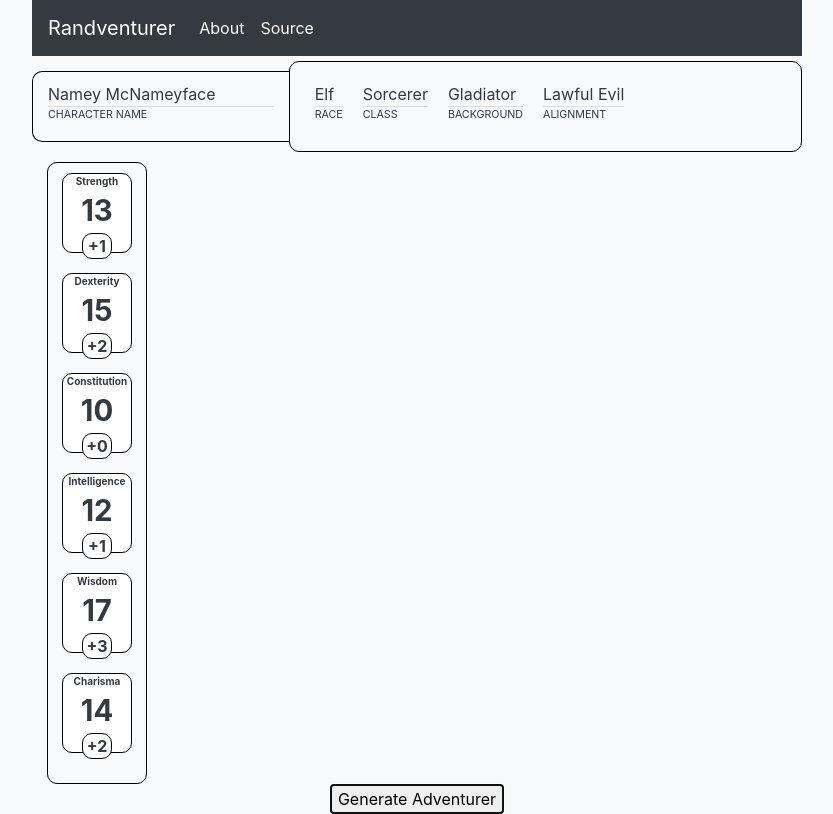
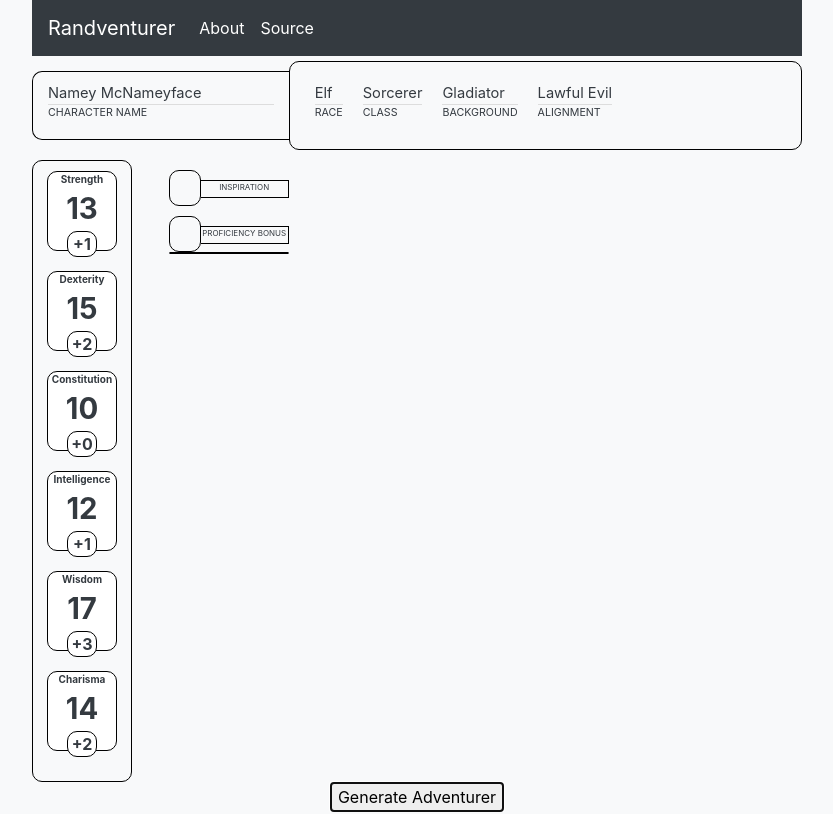
Before and after one commit to benjamincampbell/randventurer-old, an Angular app: page / in a window 1280 px wide. Both pictures are taken after a click on the button "Generate Adventurer". Shown: the whole page, without its empty margins (223-1056 px from the left). Built offline with nearby package versions, Linux system fonts and the light colour scheme.

Commit message:
working on adding stat applications

```diff
--- a/src/app/adventurer-view/adventurer-view.component.html
+++ b/src/app/adventurer-view/adventurer-view.component.html
@@ -14,7 +14,7 @@
         </div>
     </div>
     <div class="row">
-        <div class="col-4">
+        <div class="col-4 sectone">
             <div class="stats">
                 <ul class="statlist">
                     <li *ngFor="let stat of adventurer.statlist">
@@ -28,6 +28,26 @@
                     </li>
                 </ul>
             </div>
+            <div class="statapps">
+                <div class="inspiration">
+                    <div class="singlevalue"></div>
+                    <label class="singlelabel">INSPIRATION</label>
+                </div>
+                <div class="proficiency">
+                    <div class="singlevalue"></div>
+                    <label class="singlelabel">PROFICIENCY BONUS</label>
+                </div>
+                <div class="savingthrows">
+                  <li *ngFor="let savingthrow of adventurer.savingthrows">
+                    <label>{{savingthrow.name}}</label>
+                  </li>
+                </div>
+                <div class="skills">
+                  <li *ngFor="let skill of adventurer.skills">
+                    <label>{{skill.name}}</label>
+                  </li>
+                </div>
+            </div>
         </div>
         <div class="col-8">
         </div>
--- a/src/app/classes.ts
+++ b/src/app/classes.ts
@@ -2,6 +2,9 @@ export const classes = [
     {
         name: 'Barbarian',
         hitdie: 12,
+        saves: [
+            'str'
+        ]
     },
     {
         name: 'Bard',
--- a/src/app/stats.ts
+++ b/src/app/stats.ts
@@ -3,7 +3,7 @@ export const stats = [
         name: 'Strength',
         abbr: 'STR',
         skills: [
-            'athletics',
+            'Athletics',
         ]
     },
     {
--- a/src/styles.css
+++ b/src/styles.css
@@ -49,8 +49,15 @@ html {
 }
 
 .infovalue {
-    font-size: 11spt;
+    font-size: 11pt;
     border-bottom: 1px solid #ddd;
+}
+
+.sectone {
+    display: flex;
+    flex-flow: row;
+    justify-content: space-between;
+    padding: 0 !important;
 }
 
 .statlist {
@@ -97,6 +104,14 @@ html {
     padding: 10px;
 }
 
+/* .statapps {
+  width: 100px;
+  font-weight: bold;
+  border: 1px solid black;
+  border-radius: 10px;
+  padding: 10px;
+} */
+
 .statname {
     margin: 0px 0px 0px 0px;
 }
@@ -104,3 +119,31 @@ html {
 .statvalue {
     font-size: 22pt;
 }
+
+.singlevalue {
+    border: 1px solid black;
+    border-radius: 10px;
+    padding: 15px;
+}
+
+.singlelabel {
+    border: 1px solid black;
+    border-left: 0px;
+    font-size: 6pt;
+    width: 100%;
+    margin-top: 10px;
+    height: 18px;
+    text-align: center;
+}
+
+.inspiration, .proficiency {
+    margin-top: 10px;
+    display: flex;
+    flex-direction: row;
+    width: 120px;
+}
+
+.savingthrows {
+    border: 1px solid black;
+    border-radius: 10px;
+}
```
